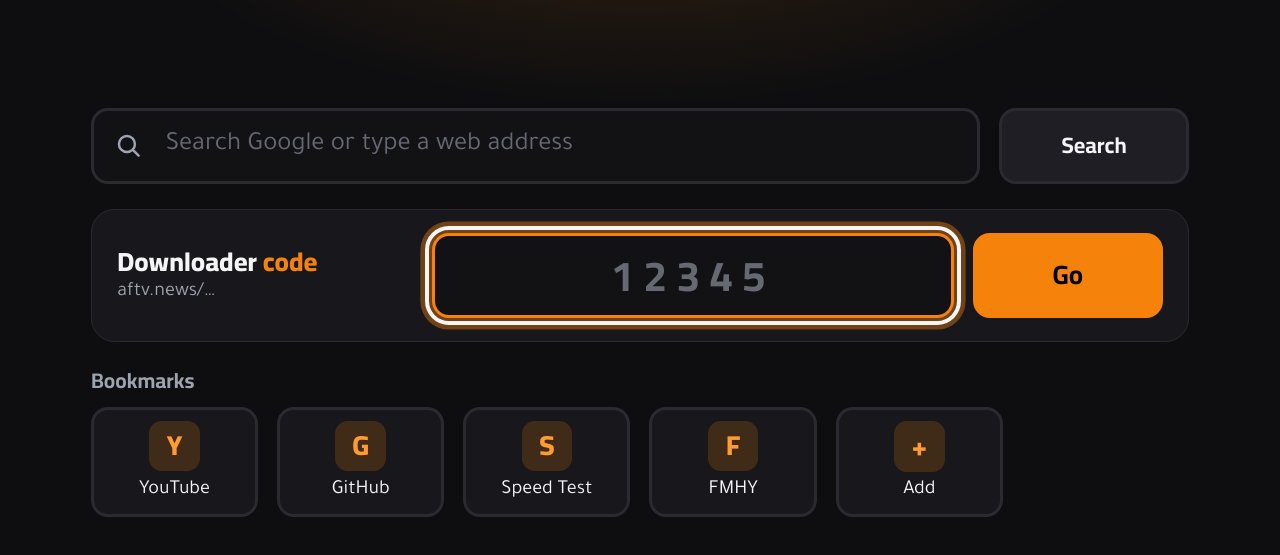
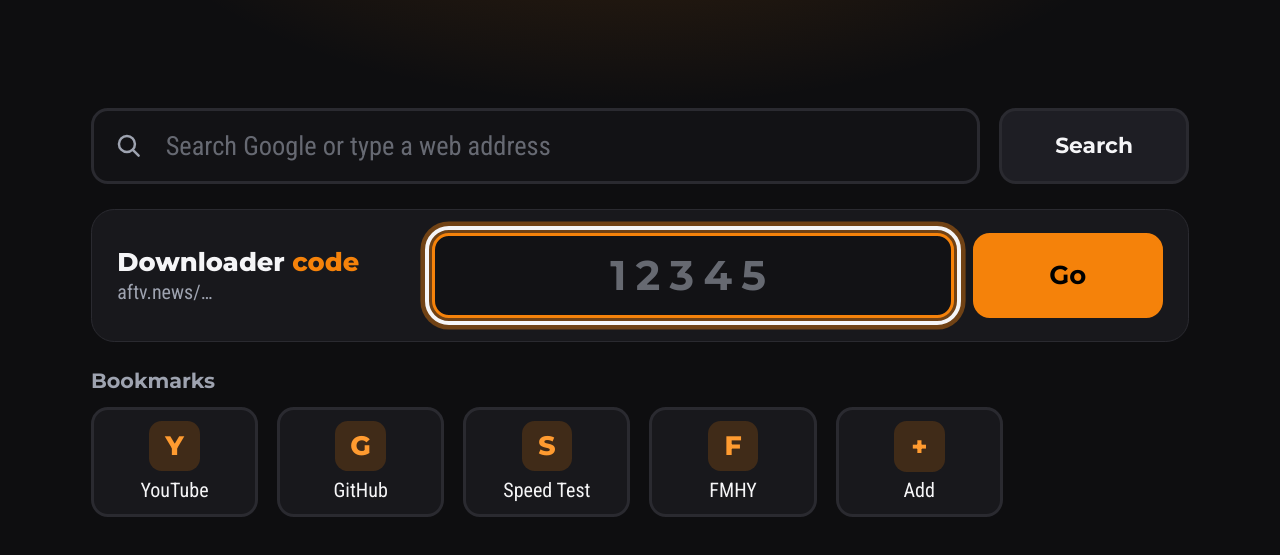
Before and after one commit to DenverCoder1/tvdash, a plain HTML site: page index.html in a window 1280 px wide. Shown: the part 147-702 px from the top of the page. Drawn offline with Linux system fonts and the light colour scheme.

Commit message:
Update fonts

```diff
--- a/assets/styles.css
+++ b/assets/styles.css
@@ -14,8 +14,8 @@
     --black: #000000;
 
     /* Typography */
-    --font-heading: "Cairo", sans-serif;
-    --font-body: "Tajawal", sans-serif;
+    --font-heading: "Montserrat", sans-serif;
+    --font-body: "Roboto Condensed", sans-serif;
 }
 
 * {
@@ -37,6 +37,7 @@ body {
     background: var(--dark-bg);
     color: var(--white);
     font-family: var(--font-body);
+    font-size-adjust: from-font;
     line-height: 1.3;
 }
 
@@ -164,6 +165,7 @@ button:hover,
 }
 .field input {
     padding-left: 3.4rem;
+    line-height: 1;
 }
 
 .field .icon {
--- a/index.html
+++ b/index.html
@@ -21,11 +21,11 @@
 
   <!-- Fonts load without blocking the first paint -->
   <link rel="stylesheet"
-    href="https://fonts.googleapis.com/css2?family=Cairo:wght@700;800&amp;family=Tajawal:wght@400;700&amp;display=swap"
+    href="https://fonts.googleapis.com/css2?family=Roboto+Condensed&amp;family=Montserrat:wght@700;800&amp;display=swap"
     media="print" onload="this.media='all'">
   <noscript>
     <link rel="stylesheet"
-      href="https://fonts.googleapis.com/css2?family=Cairo:wght@700;800&amp;family=Tajawal:wght@400;700&amp;display=swap">
+      href="https://fonts.googleapis.com/css2?family=Roboto+Condensed&amp;family=Montserrat:wght@700;800&amp;display=swap">
   </noscript>
 
 
```
